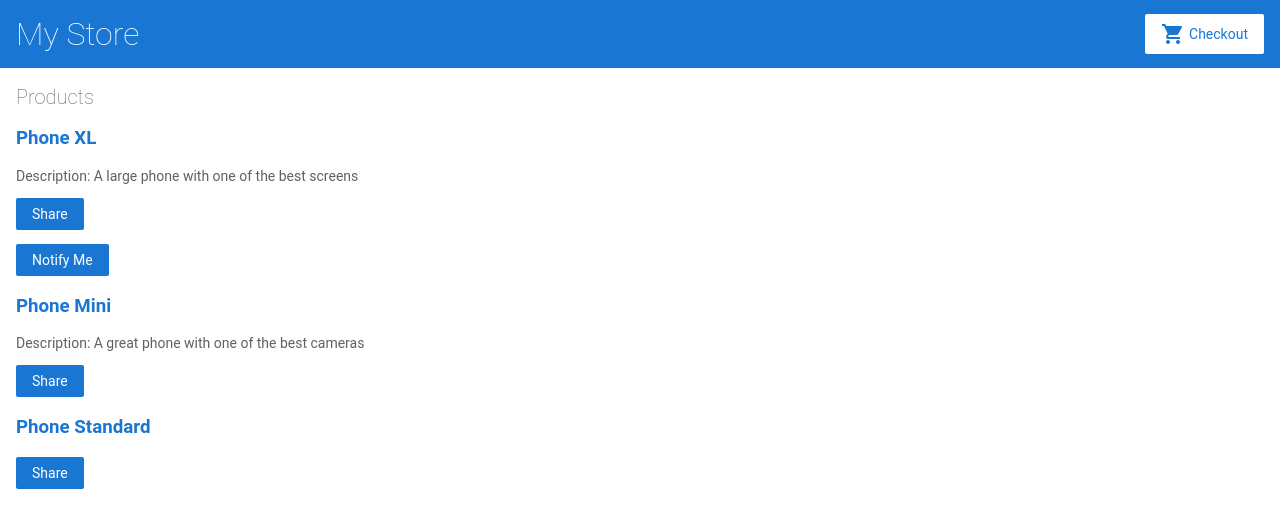
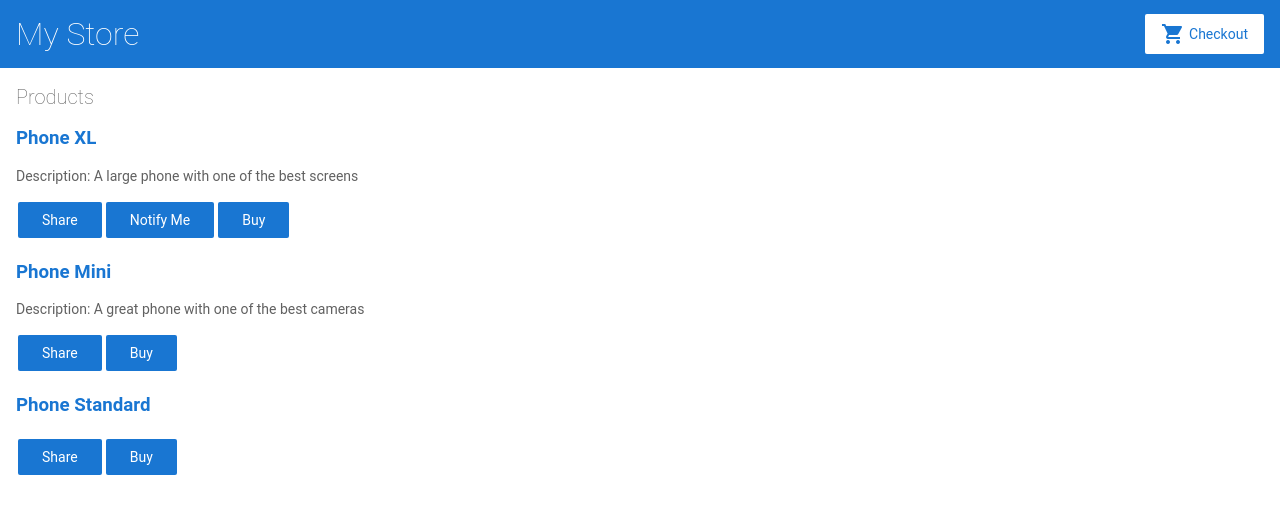
Before and after one commit to Giacomo-GH/angular-ctvnka, an Angular app: page / in a window 1280 px wide. Shown: the top 528 px of the page. Built offline with nearby package versions, Linux system fonts and the light colour scheme.

Commit message:
8 files modified

```diff
--- a/src/app/cart.service.ts
+++ b/src/app/cart.service.ts
@@ -5,8 +5,9 @@ import { HttpClient } from '@angular/common/http';
   providedIn: 'root'
 })
 export class CartService {
-  shippingType;
+  shippingPrice;
   items = [];
+
   constructor(
     private http: HttpClient
   ) { }
@@ -28,9 +29,9 @@ export class CartService {
     return this.http.get('/assets/shipping.json');
   }
 
-  getShippingType(shippingType){
+  getShippingType(shippingPrice){
     debugger;
-    this.shippingType = shippingType;
+    this.shippingPrice = shippingPrice;
   }
 
   getTotalPrice(items, property){
--- a/src/app/cart/cart.component.html
+++ b/src/app/cart/cart.component.html
@@ -11,7 +11,7 @@
 
 <div *ngFor="let shipping of shippingPrices | async">
   <label>
-    <input type="radio" class="radio-shipping" name="type" [value]='shipping.type' (change)=getShippingType($event.target.value)>
+    <input type="radio" class="radio-shipping" name="type" [value]='shipping.price' (change)=getShippingType($event.target.value)>
       {{ shipping.type }}
     </label>
 </div>
--- a/src/app/cart/cart.component.ts
+++ b/src/app/cart/cart.component.ts
@@ -12,6 +12,7 @@ export class CartComponent implements OnInit {
   checkoutForm;
   totalPrice;
   shippingPrices;
+  shippingPrice = 0;
 
   constructor(
     private cartService: CartService,
@@ -25,7 +26,7 @@ export class CartComponent implements OnInit {
 
   ngOnInit() {
     this.items = this.cartService.getItems();
-    this.totalPrice = this.cartService.getTotalPrice(this.items, 'price');
+    this.totalPrice = this.cartService.getTotalPrice(this.items, 'price') + this.shippingPrice;
     this.shippingPrices = this.cartService.getShippingPrices();
   }
 
@@ -40,7 +41,8 @@ export class CartComponent implements OnInit {
 
   getShippingType(type){
     debugger;
-    this.cartService.getShippingType(type);
+    this.shippingPrice = type;
+    this.totalPrice = this.cartService.getTotalPrice(this.items, 'price') + Number(type);
     console.debug('Modalità di spedizione scelta');
   }
 }
--- a/src/app/product-alerts/product-alerts.component.html
+++ b/src/app/product-alerts/product-alerts.component.html
@@ -1,3 +1,6 @@
+<!--
 <p class="notify_button" *ngIf="product.price > 700">
   <button (click)="notify.emit()">Notify Me</button>
 </p>
+-->
+<button class="notify_button" *ngIf="product.price > 700" (click)="notify.emit()">Notify Me</button>
--- a/src/app/product-list/product-list.component.css
+++ b/src/app/product-list/product-list.component.css
@@ -1,4 +1,3 @@
-
 
 /*
 Copyright Google LLC. All Rights Reserved.
--- a/src/app/product-list/product-list.component.html
+++ b/src/app/product-list/product-list.component.html
@@ -12,14 +12,23 @@
     Description: {{ product.description }}
   </p>
 
+  <div class="btn-group">
+    <button (click)="share()">Share</button>
+    <app-product-alerts [product]="product" (notify)="onNotify()"></app-product-alerts>
+    <button (click)="addToCart(product)">Buy</button>
+  </div>
+
+<!--
   <button (click)="share()">
     Share
   </button>
-
+-->
+<!--
   <app-product-alerts
     [product]="product"
     (notify)="onNotify()">
-</app-product-alerts>
+  </app-product-alerts>
+-->
 
 </div>
 
--- a/src/app/product-list/product-list.component.ts
+++ b/src/app/product-list/product-list.component.ts
@@ -1,5 +1,5 @@
 import { Component } from '@angular/core';
-
+import { CartService } from '../cart.service';
 import { products } from '../products';
 
 @Component({
@@ -8,7 +8,20 @@ import { products } from '../products';
   styleUrls: ['./product-list.component.css']
 })
 export class ProductListComponent {
+
+  constructor(
+    private cartService: CartService
+  ) { }
+
   products = products;
+
+  product;
+
+  addToCart(product) {
+    debugger;
+    this.cartService.addToCart(product);
+    window.alert('Your product has been added to the cart!');
+  }
 
   share() {
     window.alert('The product has been shared!');
--- a/src/styles.css
+++ b/src/styles.css
@@ -137,16 +137,33 @@ app-top-bar h1 {
   background-color: #EEEEEE;
 }
 
+
+
+/* Personalizzazioni */
 .total{
   background-color: #C0C0C0;
 }
 
-/* Personalizzazioni */
-/*
-.notify_button {
-  display: inline-block;
+.btn-group button {
+  /* background-color:#1976d2;
+  border: 1px solid blue;
+  color: white; */
+  padding: 10px 24px; /* Some padding */
+  margin: 4px 2px;
+  cursor: pointer; /* Pointer/hand icon */
+  float: left; /* Float the buttons side by side */
 }
-*/
+
+.btn-group button:not(:last-child) {
+  border-right: none; /* Prevent double borders */
+}
+
+/* Clear floats (clearfix hack) */
+.btn-group:after {
+  content: "";
+  clear: both;
+  display: table;
+}
 
 /*
 Copyright Google LLC. All Rights Reserved.
```
